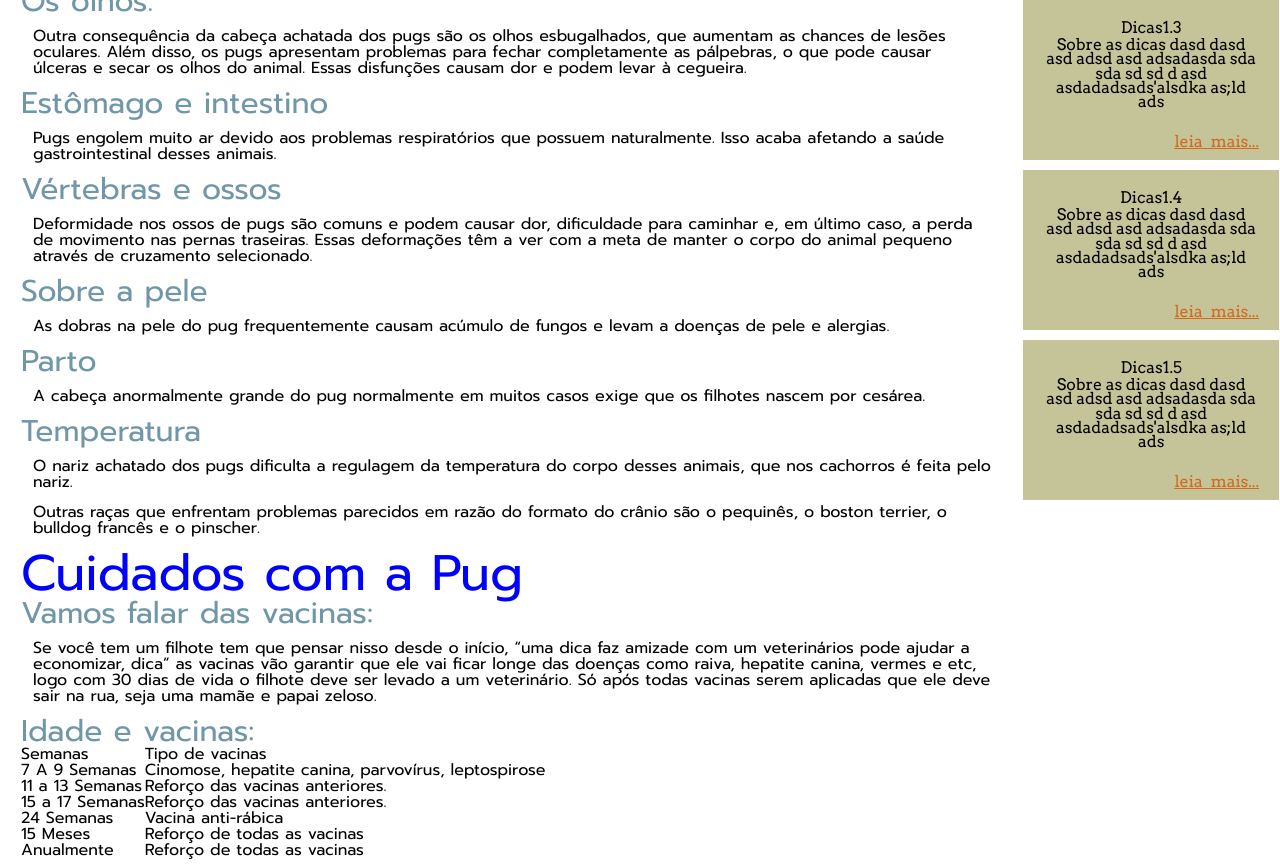
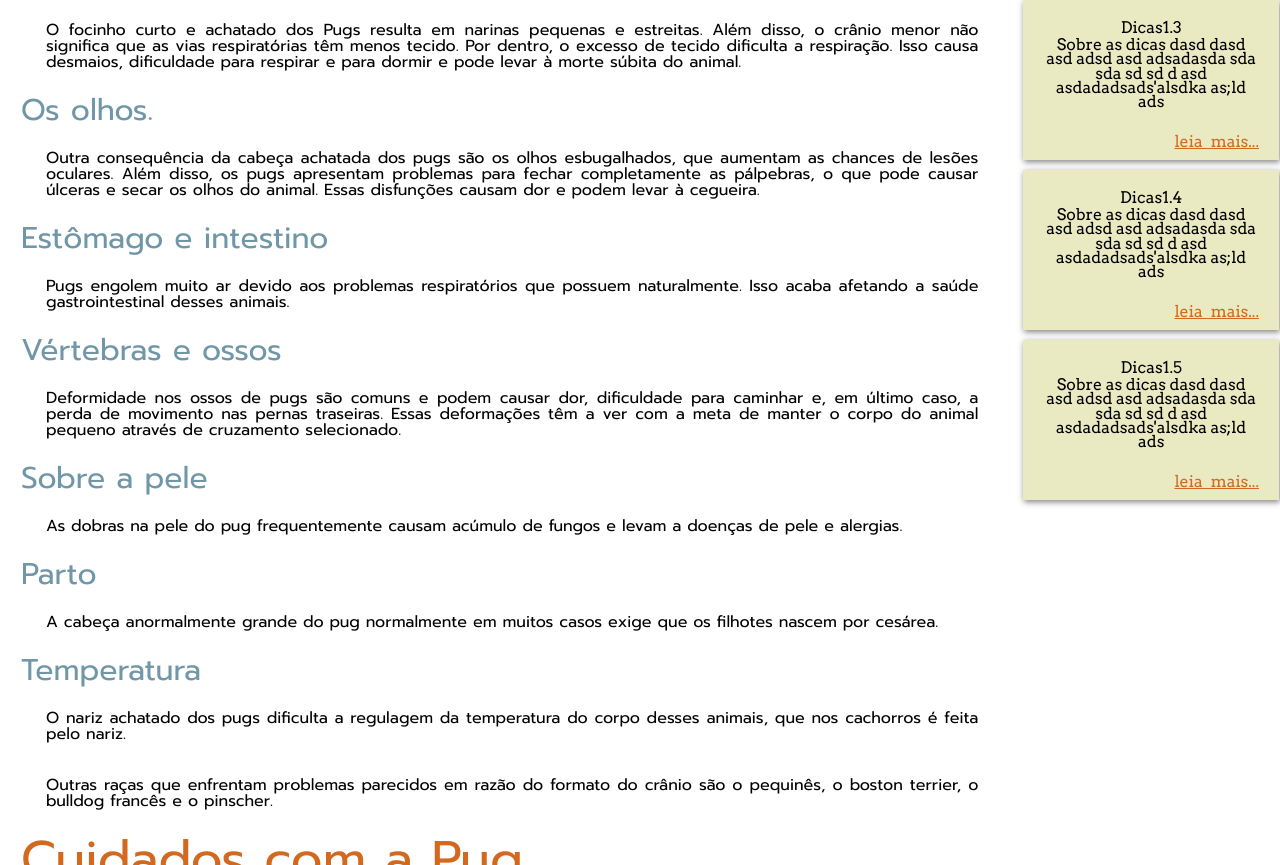
Before and after one commit to danielsodre7/puug, a plain HTML site: page saude.html in a window 1280 px wide. Shown: the part 783-1648 px from the top of the page. Drawn offline with Linux system fonts and the light colour scheme; a web font is replaced by a local one.

Commit message:
Add files via upload

```diff
--- a/css/estilopug.css
+++ b/css/estilopug.css
@@ -43,6 +43,9 @@ width: 20%;
 
 */
 
+
+/*Banner e parte de cima*/
+
 .banner {
 position: static;
 width: 100%;
@@ -86,26 +89,8 @@ color: none;
 }
 
 
-.totArticle {
-margin: 20px;
-text-align:inherit;
-}
 
-.totArticle h2 {
-font-size: 50px;
-color: blue;
-}
-
-.totArticle h3 {
-font-size: 30px;
-color: #7097a8;
-}
-
-.totArticle p {
-margin: 10px;
-padding: 2px;
-}
-
+/*dicas do site*/
 
 .dicatotal {
 height: 100%;
@@ -123,8 +108,10 @@ text-align: center;
 margin-top: 10px;
 margin-bottom: 10px;
 font-family: 'Arvo', serif;
-background-color: rgb(196, 196, 152);
+background: rgb(233,233,194);
+box-shadow: 1px 2px 6px rgba(0, 0, 0, .5);
 }
+
 
 .topodica {
 margin-bottom: 5px;
@@ -171,6 +158,53 @@ color:none;
 color:none;
 }
 
+
+/*corpo do site*/
+
+.totArticle {
+margin: 10px;
+border: none;
+padding: 10px;
+}
+
+.totArticle h2 {
+margin: 15px 0px;
+font-size: 50px;
+color: chocolate;
+}
+
+.totArticle p {
+margin: 15px;
+padding: 10px;
+text-align: justify;
+}
+
+.totArticle h3 {
+font-size: 30px;
+color: #7097a8;
+}
+
+
+/*corpo do site/index*/
+
+
+/*corpo do site/história*/
+
+
+/*corpo do site/caracteristicas*/
+
+
+/*corpo do site/saúde*/
+
+
+/*corpo do site/comportamento*/
+
+
+
+
+
+
+/*rodapé do site*/
 
 .botFooter {
 background: #7097a8;
--- a/saude.html
+++ b/saude.html
@@ -1,23 +1,20 @@
 <!DOCTYPE html>
 <html lang="pt-br">
 <head>
-    <title>OPug - Para mamaes e papais de PET</title>
+    <title>OPug - Para mamães e papais de PET</title>
     <meta charset="utf-8">
     <meta name="viewport" content="width=device-width, initial-scale=1.0">
     <link href="css/estilo.css" rel="stylesheet" media="all">
     <link rel="shortcut icon" href="imagem/logoaba.ico" type="image/x-icon" />
 
-
 </head>
 
 <body id="total">
     <!-- ESSE E O TOPO DA PAGINA -->
-
         <header class="topHeader">
             <!-- <h6>OPUG</h6> CALOCAR A LETRA ANIMADA COM O PUG APARECENDO DE FUNDO
             <h1 title="Sobre todos os pets">O site para falar dos pugeiros</h1>-->
             <img class="banner" src="imagem/banner.svg" alt="logo topo">
-
         </header>
 
         <nav class="headerNav">
@@ -31,7 +28,7 @@
         </nav>
 
     <article class="totArticle">
-        <h2>Saude</h2>
+        <h2>Muito importante:</h2>
         <P>Isso não pode ser critério para ser mamãe e papai de um pug, são lindos e fofos massssss, isso não vai acontecer com todos porém é precisa conhecer alguns cuidados que precisa ter, vamos lá.</P>
         <P>O Pug é uma raça sensível com forte tendência em apresentar vários tipos de doenças. Muitos dos problemas de saúde dos Pugs são consequentes de suas características físicas como os olhos saltados e rugas, além de ser um cão braquicefálico.</P>
         <P>Algumas doenças comuns em Pugs são: KSC (Ceratoconjuntivite seca) ou doenças dos olhos secos, úlcera de córnea, dermatite, obesidade canina, problemas respiratórios.</P>
```
Also changed, not shown: caracteristicas.html (+2 -3 lines), comportamento.html (+2 -4 lines), historia.html (+1 -2 lines), index.html (+3 -5 lines), imagem/pata.svg. Lines whose indentation alone changed are shown as unchanged.
